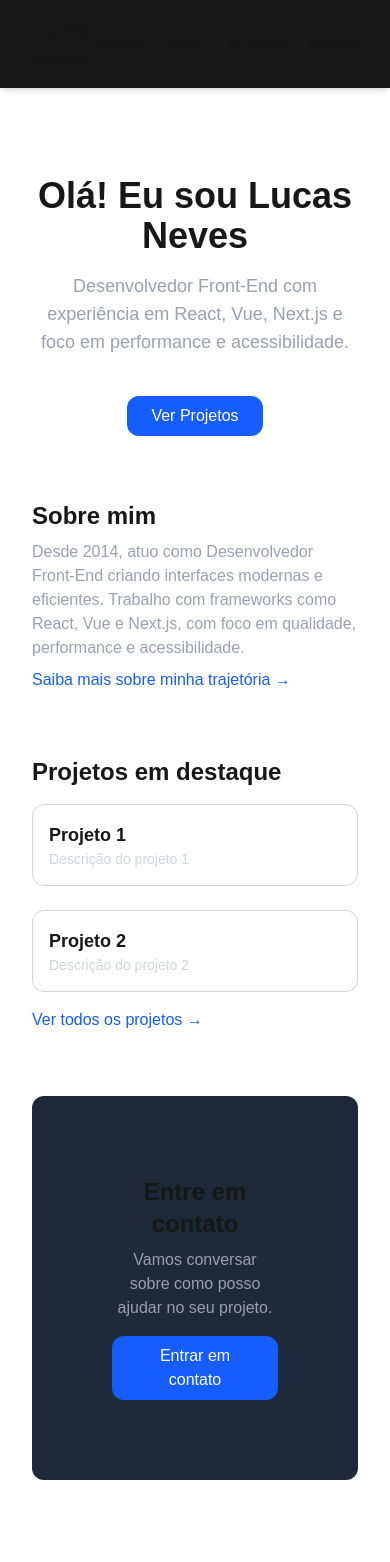
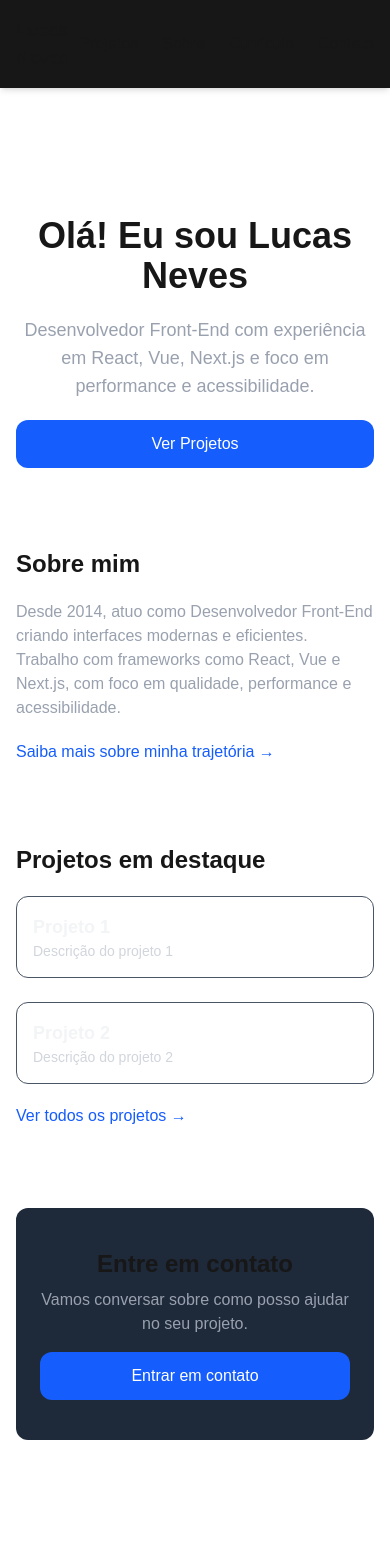
Before and after one commit to lucasoneves/my-portfolio, a Next.js app: page / in a window 390 px wide. Shown: the top 1562 px of the page. Built offline with nearby package versions, Linux system fonts and the light colour scheme.

Commit message:
Adjustments

```diff
--- a/app/contato/page.tsx
+++ b/app/contato/page.tsx
@@ -58,7 +58,7 @@ export default function ContatoPage() {
             id="nome"
             name="nome"
             required
-            className="w-full border border-white rounded p-2"
+            className="w-3xl border border-gray-600 rounded p-2"
           />
         </div>
         <div>
@@ -70,7 +70,7 @@ export default function ContatoPage() {
             id="email"
             name="email"
             required
-            className="w-full border rounded p-2"
+            className="w-3xl border border-gray-600 rounded p-2"
           />
         </div>
         <div>
@@ -82,7 +82,7 @@ export default function ContatoPage() {
             name="mensagem"
             rows={5}
             required
-            className="w-full border rounded p-2"
+            className="w-3xl border border-gray-600 rounded p-2"
           ></textarea>
         </div>
         <MainButton
--- a/app/curriculo/page.tsx
+++ b/app/curriculo/page.tsx
@@ -10,7 +10,7 @@ export default function Curriculo() {
 
       <div className="mt-8 space-y-2 ">
         <h2 className="text-xl font-semibold">Resumo Profissional</h2>
-        <p>
+        <p className="text-gray-400">
           Desenvolvedor Front-End com ampla experiência na criação e manutenção
           de interfaces web responsivas e eficazes. Atuo desde 2014 com foco em
           entregar soluções de alta qualidade, colaborando com squads
@@ -39,7 +39,7 @@ export default function Curriculo() {
 
       <div className="mt-8 space-y-2 ">
         <h2 className="text-xl font-semibold mb-2">Formação Acadêmica</h2>
-        <p>
+        <p className="text-gray-400">
           <strong>Tecnologia em Sistemas para Internet</strong> (2010 - 2012) -
           Incompleto
           <br />
@@ -55,7 +55,7 @@ export default function Curriculo() {
             <div key={index}>
               <h3 className="font-bold text-lg">{exp.company}</h3>
               <p className="text-sm text-gray-400">{exp.period}</p>
-              <p>{exp.description}</p>
+              <p className="text-gray-400">{exp.description}</p>
             </div>
           ))}
         </div>
--- a/app/page.tsx
+++ b/app/page.tsx
@@ -4,10 +4,10 @@ import ProjectCard from "@/components/ProjectCard";
 
 export default function Home() {
   return (
-    <main className="max-w-4xl mx-auto px-4 py-10 space-y-16">
-      <section className="text-center space-y-4">
+    <>
+      <section className="text-center my-20">
         <h1 className="text-4xl font-bold">Olá! Eu sou Lucas Neves</h1>
-        <p className="text-lg text-gray-400 mb-10">
+        <p className="text-lg text-gray-400 my-5">
           Desenvolvedor Front-End com experiência em React, Vue, Next.js e foco
           em performance e acessibilidade.
         </p>
@@ -16,9 +16,9 @@ export default function Home() {
         </MainButton>
       </section>
 
-      <section className="space-y-2">
+      <section className="my-20">
         <h2 className="text-2xl font-semibold">Sobre mim</h2>
-        <p className="text-gray-400">
+        <p className="text-gray-400 my-5">
           Desde 2014, atuo como Desenvolvedor Front-End criando interfaces
           modernas e eficientes. Trabalho com frameworks como React, Vue e
           Next.js, com foco em qualidade, performance e acessibilidade.
@@ -28,7 +28,7 @@ export default function Home() {
         </Link>
       </section>
 
-      <section className="space-y-4">
+      <section className="my-20 flex flex-col gap-5">
         <h2 className="text-2xl font-semibold">Projetos em destaque</h2>
         <div className="grid md:grid-cols-2 gap-6">
           <ProjectCard
@@ -47,15 +47,15 @@ export default function Home() {
         </Link>
       </section>
 
-      <section className="bg-gray-800 p-20 rounded-xl text-center">
+      <section className="bg-gray-800 py-10 px-6 sm:p-20 rounded-xl text-center">
         <h2 className="text-2xl font-semibold mb-2">Entre em contato</h2>
         <p className="text-gray-400 mb-4">
           Vamos conversar sobre como posso ajudar no seu projeto.
         </p>
-        <MainButton>
+        <MainButton className="w-full sm:w-auto">
           <Link href="/contato">Entrar em contato</Link>
         </MainButton>
       </section>
-    </main>
+    </>
   );
 }
--- a/app/sobre/page.tsx
+++ b/app/sobre/page.tsx
@@ -5,19 +5,19 @@ export default function About() {
       <div className="space-y-4">
         <h1 className="text-3xl font-bold">Sobre mim</h1>
 
-        <p>
+        <p className="text-gray-400">
           Desde 2014, atuo como Desenvolvedor Front-End com sólida experiência
           em construção de interfaces modernas e funcionais para a web.
         </p>
 
-        <p>
+        <p className="text-gray-400">
           Tenho domínio de <strong>HTML5</strong>, <strong>CSS3</strong> e{" "}
           <strong>Sass</strong>. Trabalho com <strong>JavaScript</strong> e
           frameworks como <strong>Vue.js</strong>, <strong>React</strong> e{" "}
           <strong>Next.js</strong>.
         </p>
 
-        <p>
+        <p className="text-gray-400">
           Também possuo experiência com <strong>Gulp</strong>,{" "}
           <strong>Webpack</strong>, <strong>Parcel</strong> e conhecimentos
           básicos em <strong>Node.js</strong>. Já atuei com <strong>SEO</strong>
@@ -25,7 +25,7 @@ export default function About() {
           <strong>deploy</strong> e <strong>CI/CD</strong>.
         </p>
 
-        <p>
+        <p className="text-gray-400">
           Trabalho bem em equipes ágeis, com metodologias como Scrum e Kanban,
           focando sempre na entrega de código limpo, performático e escalável.
         </p>
--- a/components/Header.tsx
+++ b/components/Header.tsx
@@ -3,12 +3,12 @@ import Link from "next/link";
 
 export default function Header() {
   return (
-    <header className="w-full py-4 bg-neutral-900 px-8 shadow-md sticky top-0 z-50">
+    <header className="w-full py-4 bg-neutral-900 px-4 shadow-md sticky top-0 z-50">
       <nav className="flex justify-between items-center max-w-5xl mx-auto">
-        <Link href="/" className="text-xl font-bold">
+        <Link href="/" className="text-lg sm:text-xl font-bold">
           Lucas Neves
         </Link>
-        <ul className="flex gap-6 text-sm font-medium">
+        <ul className="flex gap-6 text-md font-medium">
           <li>
             <Link href="/projetos" className="hover:underline">
               Projetos
--- a/components/ProjectCard.tsx
+++ b/components/ProjectCard.tsx
@@ -14,9 +14,9 @@ export default function ProjectCard({
   return (
     <Link
       href={path}
-      className="border border-gray-300 rounded-xl p-4 hover:shadow-md transition"
+      className="border border-gray-600 rounded-xl p-4 hover:shadow-md transition"
     >
-      <h3 className="font-bold text-lg">{title}</h3>
+      <h3 className="font-bold text-lg text-gray-100">{title}</h3>
       <p className="text-gray-300 text-sm">{description}</p>
     </Link>
   );
--- a/components/ui/MainButton.tsx
+++ b/components/ui/MainButton.tsx
@@ -42,7 +42,7 @@ export const MainButton: React.FC<ButtonProps> = ({
       onClick={onClick}
       disabled={disabled || isLoading}
       className={clsx(
-        "rounded-xl cursor-pointer font-medium transition-all duration-200 focus:outline-none px-6",
+        "rounded-xl cursor-pointer font-medium transition-all duration-200 focus:outline-none px-6 py-3 w-full sm:w-auto",
         variantStyles[variant],
         sizeStyles[size],
         disabled || isLoading ? "opacity-50 cursor-not-allowed" : "",
```
